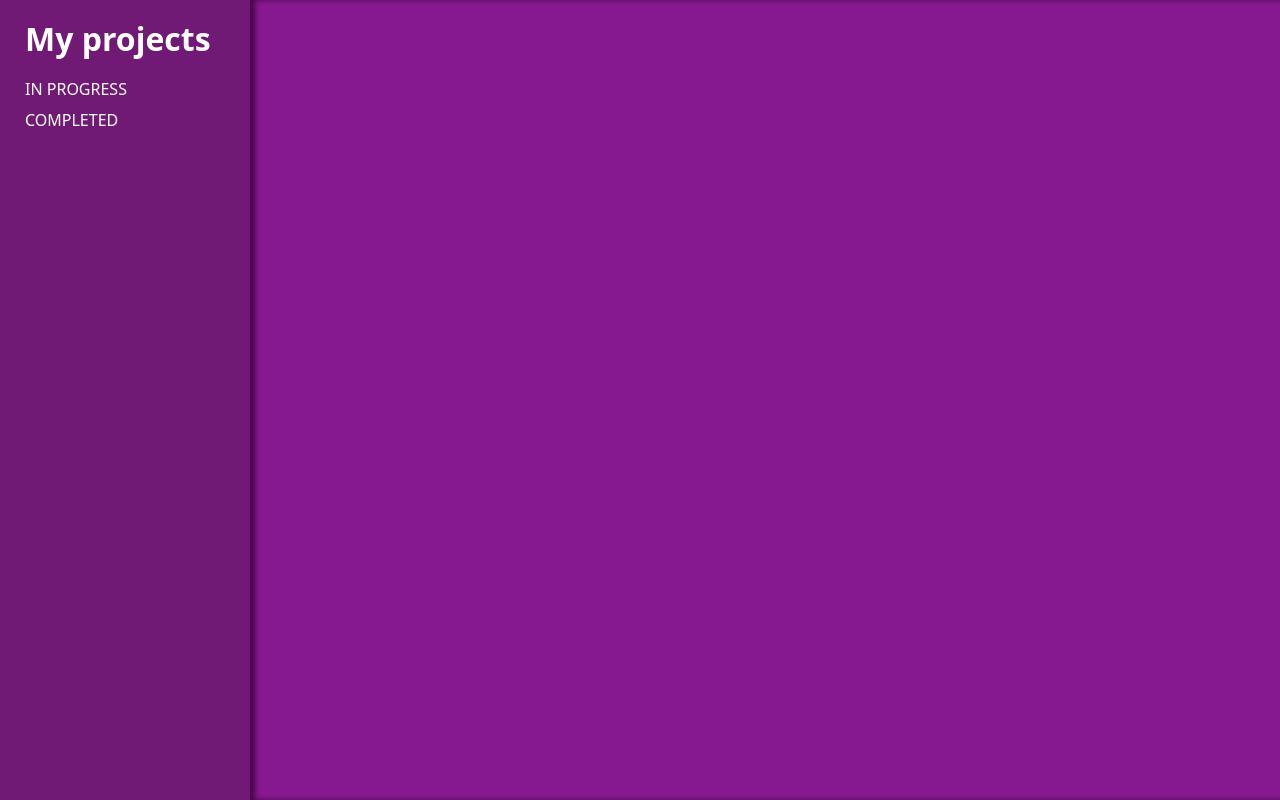
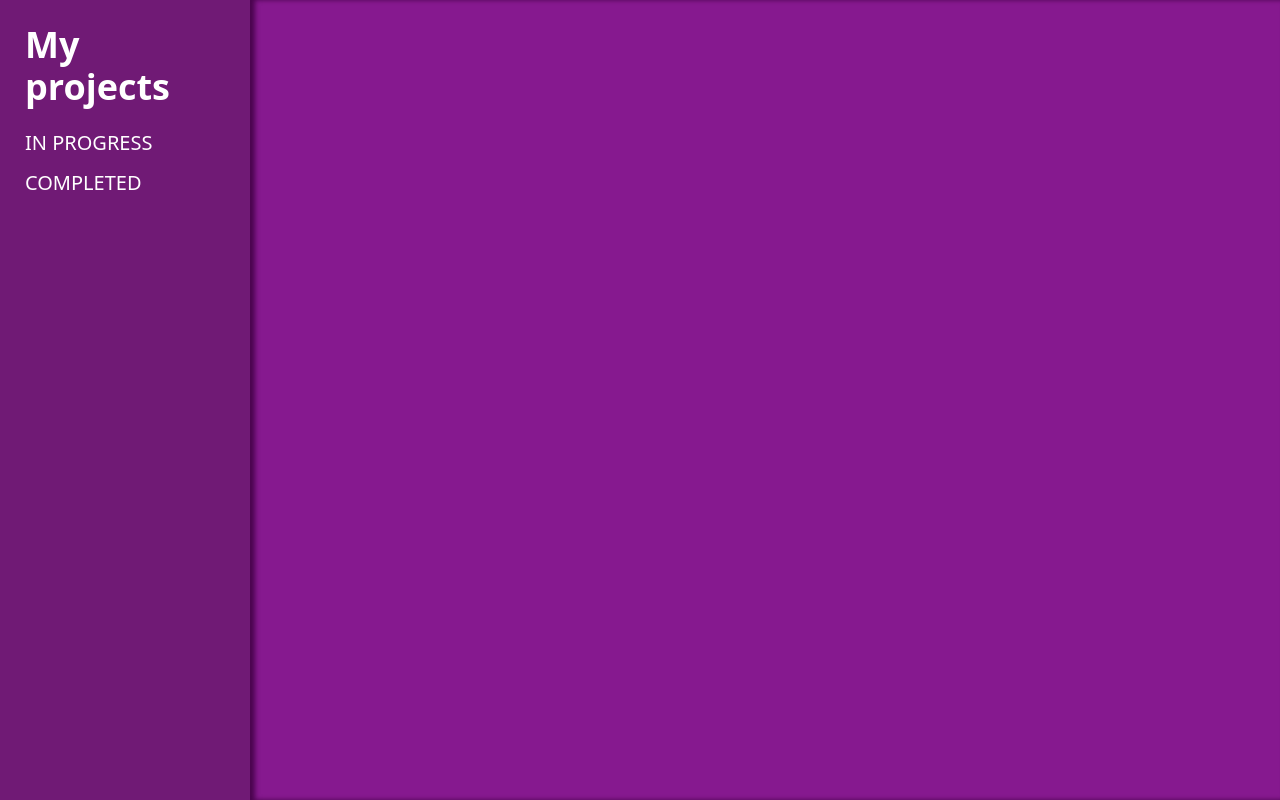
Before and after one commit to ShrikeSwallow/todo-app, a website built with webpack: page src/template.html in a window 1280 px wide. Built offline with nearby package versions, Linux system fonts and the light colour scheme.

Commit message:
Create display and DOM manager modules

```diff
--- /dev/null
+++ b/src/domManager.js
@@ -0,0 +1,3 @@
+import { ProjectManager } from "./objectManagers";
+
+export class DOMManager {}
--- a/src/objectManagers.js
+++ b/src/objectManagers.js
@@ -63,5 +63,3 @@ export class ProjectManager {
     todo.complete();
   }
 }
-
-export class TaskManager {}
--- a/src/styles.css
+++ b/src/styles.css
@@ -14,16 +14,16 @@ h6 {
   color: white;
 }
 h1 {
-  font-size: 2rem;
+  font-size: 2.25rem;
 }
 h2 {
-  font-size: 1rem;
+  font-size: 1.25rem;
   text-transform: uppercase;
   font-weight: 500;
 }
 .sidebar {
   background-color: #701a75;
-  padding-left: 10%;
+  padding: 0 10%;
 }
 .content {
   background-color: #86198f;
```
Also changed, not shown: src/displayManager.js (added).
